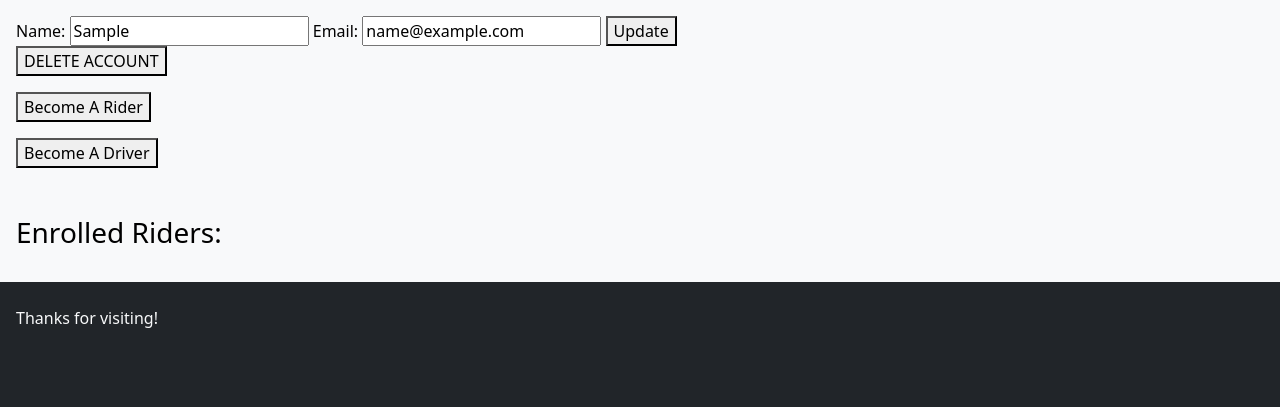
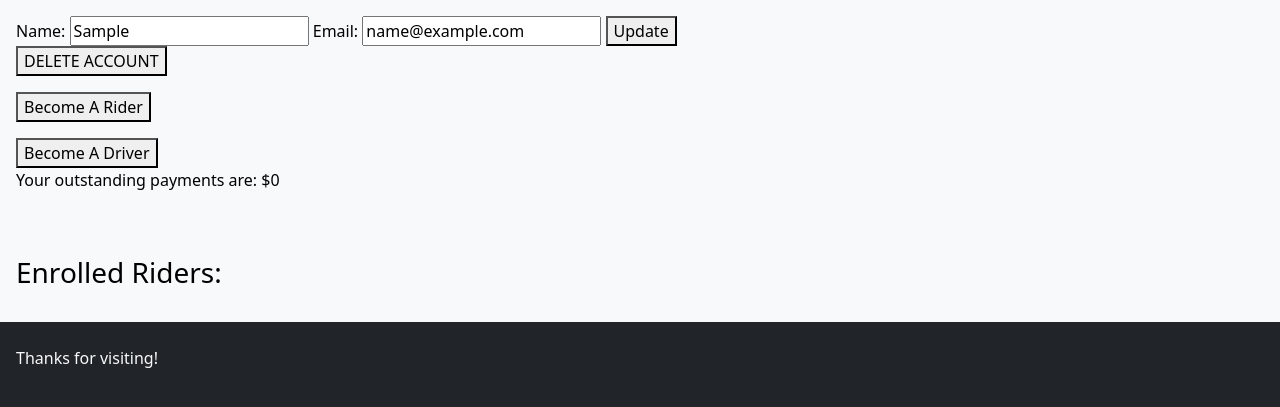
Before and after one commit to samuelparkin1/Ride_Share_App, a Flask app: page /users/account/ in a window 1280 px wide. Shown: the part 146-553 px from the top of the page. Run offline with Flask 2, Linux system fonts and the light colour scheme; the visitor is signed in with stand-in values (Sample User, id 1); data comes from the database, SQL or seed files in the repository; data that the repository does not hold is empty; parts of the project's set-up code (start-up, migrations or seed data) failed here and were passed over.

Commit message:
user controllers now show the total trip coast for drivers and riders.

```diff
--- a/Ride_share_app/controllers/user_controller.py
+++ b/Ride_share_app/controllers/user_controller.py
@@ -1,6 +1,8 @@
 from flask import Blueprint, request, render_template, redirect, url_for, abort
 from main import db, lm
+from sqlalchemy import func
 from models.user import User
+from models.trips import Trip
 from schemas.user_schema import users_schema, user_schema, user_update_schema
 from flask_login import login_user, logout_user, login_required, current_user
 from marshmallow import ValidationError
@@ -58,7 +60,21 @@ def log_in():
 @login_required
 def user_detail():
     if request.method == "GET":
-        data = {"page_title": "Account Details"}
+        if current_user.riders:
+            rider_cost = db.session.query(func.sum(Trip.cost)).filter(Trip.rider_id==current_user.riders[0].rider_id).scalar()
+        else:
+            rider_cost = 0
+
+        if current_user.drivers:
+            driver_cost = db.session.query(func.sum(Trip.cost)).filter(Trip.driver_id==current_user.drivers[0].driver_id).scalar()
+        else:
+            driver_cost = 0
+        data = {
+            "page_title": "Account Details",
+            "rider_cost" : rider_cost,
+            "driver_cost" : driver_cost
+        }
+
         return render_template("user_details.html", page_data = data)
 
     user = User.query.filter_by(id = current_user.id)
--- a/Ride_share_app/templates/user_details.html
+++ b/Ride_share_app/templates/user_details.html
@@ -21,6 +21,7 @@
         <form action = "/riders/{{ current_user.riders[0].rider_id }}/delete/", method="POST">
         <label> <a href="/riders/{{ current_user.riders[0].rider_id }}/">Rider ID: {{ current_user.riders[0].rider_id }}</a></label>
         <button>Delete Rider Profile</button>
+        <p> {{ page_data.rider_cost }} </p>
         </form>
         {% else %}
         <form action="/riders/" method="POST">
@@ -33,12 +34,15 @@
         <form action = "/drivers/{{ current_user.drivers[0].driver_id }}/delete/", method="POST">
         <label> <a href="/drivers/{{ current_user.drivers[0].driver_id }}/">Rider ID: {{ current_user.drivers[0].driver_id }}</a></label>
         <button>Delete Driver Profile</button>
+        <p> {{ page_data.driver_cost }} </p>
         </form>
         {% else %}
         <form action="/drivers/" method="POST">
         <button>Become A Driver</button>
         </form>
         {% endif %}
+
+        <p>Your outstanding payments are: ${{ page_data.rider_cost - page_data.driver_cost }}</p>
 
 
     <br><br>
```
